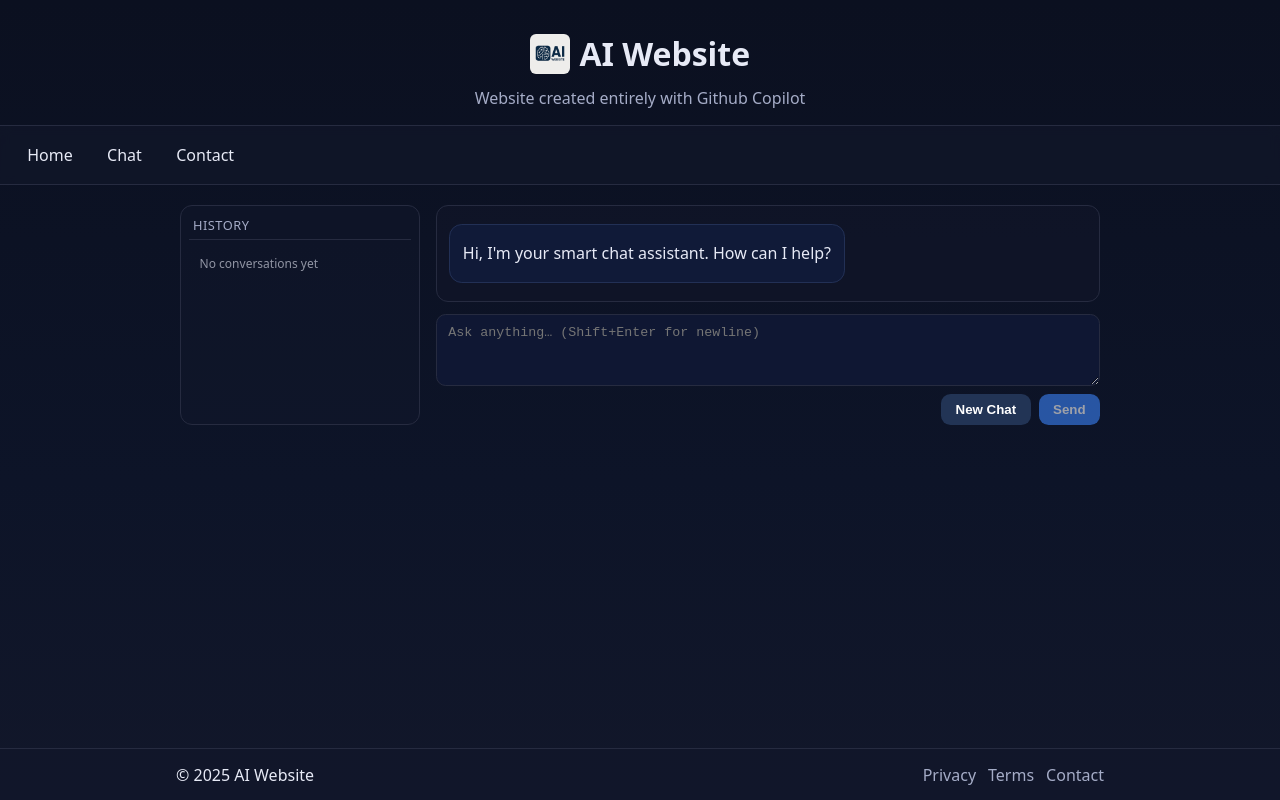
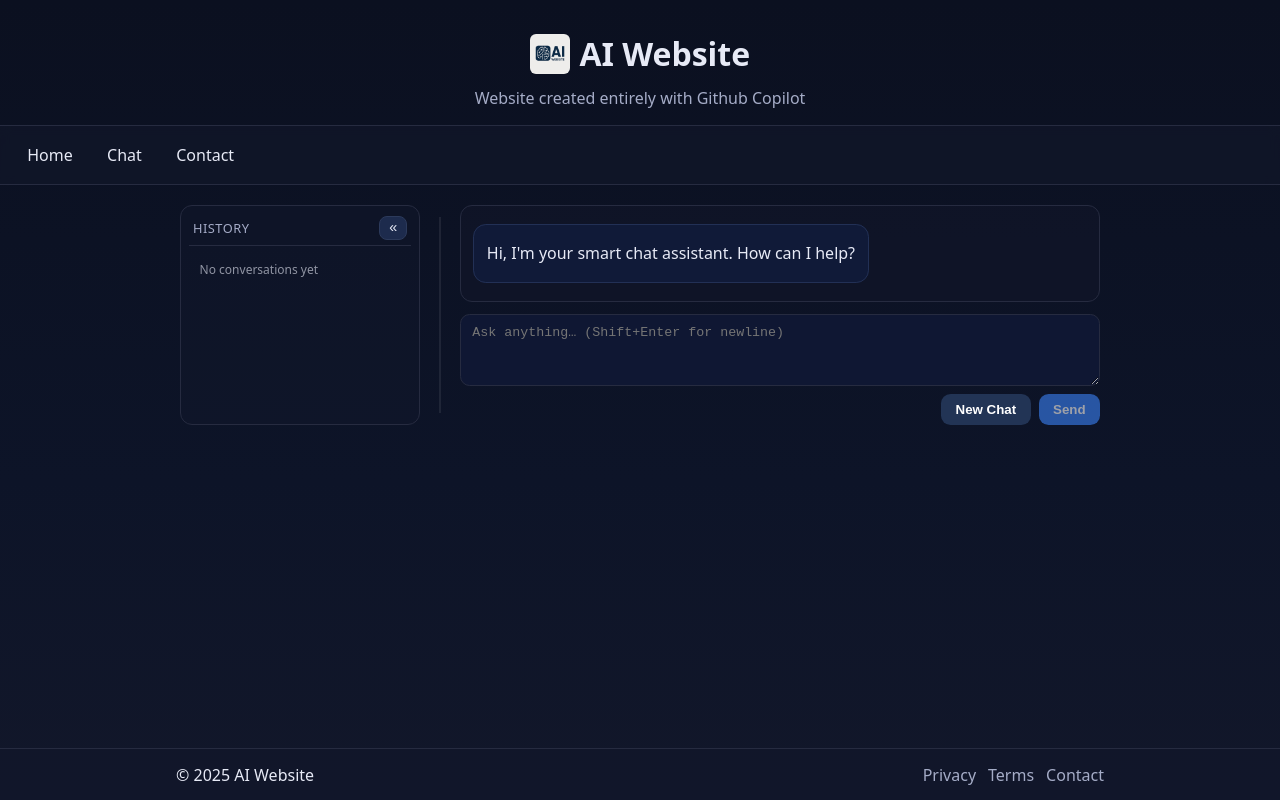
Before and after one commit to codeboarder/AIWebsite, a React (Vite) app: page /chat in a window 1280 px wide. Built offline with nearby package versions, Linux system fonts and the light colour scheme.

Commit message:
Implement sidebar resizing and collapse functionality; update styles for minimized state

```diff
--- a/src/pages/Chat.jsx
+++ b/src/pages/Chat.jsx
@@ -33,6 +33,8 @@ function assistantReply(userText) {
 export default function Chat() {
   const STORAGE_KEY_SINGLE = 'chat_history_v1' // legacy single conversation
   const SESSIONS_KEY = 'chat_sessions_v1'
+  const SIDEBAR_W_KEY = 'chat_sidebar_w_v1'
+  const SIDEBAR_COLLAPSED_KEY = 'chat_sidebar_collapsed_v1'
   const DEBUG = import.meta.env.VITE_CHAT_DEBUG === '1'
   // Helper to safely parse stored history
   function loadStored(reasonCtx) {
@@ -116,10 +118,63 @@ export default function Chat() {
   const endRef = useRef(null)
   const typingTimerRef = useRef(null)
   const abortRef = useRef(null)
+  // Sidebar sizing & collapse
+  const [sidebarWidth, setSidebarWidth] = useState(() => {
+    try {
+      const v = Number(localStorage.getItem(SIDEBAR_W_KEY))
+      if (!Number.isNaN(v) && v >= 160 && v <= 480) return v
+    } catch(_){}
+    return 240
+  })
+  const [sidebarCollapsed, setSidebarCollapsed] = useState(() => {
+    try { return localStorage.getItem(SIDEBAR_COLLAPSED_KEY) === '1' } catch(_) { return false }
+  })
+  const isDraggingRef = useRef(false)
+  const dragStartXRef = useRef(0)
+  const dragStartWRef = useRef(0)
 
   useEffect(() => {
     endRef.current?.scrollIntoView({ behavior: 'smooth' })
   }, [messages])
+
+  // Persist sidebar preferences
+  useEffect(() => {
+    try { localStorage.setItem(SIDEBAR_W_KEY, String(sidebarWidth)) } catch(_){}
+  }, [sidebarWidth])
+  useEffect(() => {
+    try { localStorage.setItem(SIDEBAR_COLLAPSED_KEY, sidebarCollapsed ? '1' : '0') } catch(_){}
+  }, [sidebarCollapsed])
+
+  // Handle drag resize listeners
+  useEffect(() => {
+    const onMove = (e) => {
+      if (!isDraggingRef.current) return
+      const clientX = e.touches ? e.touches[0].clientX : e.clientX
+      const dx = clientX - dragStartXRef.current
+      const next = Math.min(480, Math.max(160, dragStartWRef.current + dx))
+      setSidebarWidth(next)
+    }
+    const onUp = () => { isDraggingRef.current = false }
+    window.addEventListener('mousemove', onMove)
+    window.addEventListener('mouseup', onUp)
+    window.addEventListener('touchmove', onMove)
+    window.addEventListener('touchend', onUp)
+    return () => {
+      window.removeEventListener('mousemove', onMove)
+      window.removeEventListener('mouseup', onUp)
+      window.removeEventListener('touchmove', onMove)
+      window.removeEventListener('touchend', onUp)
+    }
+  }, [])
+
+  const onResizeStart = (e) => {
+    // If minimized, expand first so dragging adjusts width immediately
+    if (sidebarCollapsed) setSidebarCollapsed(false)
+    isDraggingRef.current = true
+    dragStartXRef.current = e.touches ? e.touches[0].clientX : e.clientX
+    dragStartWRef.current = sidebarWidth
+  }
+  const toggleSidebar = () => setSidebarCollapsed(v => !v)
 
   // Secondary rehydration pass (in case storage availability or HMR reset state)
   useEffect(() => {
@@ -252,9 +307,16 @@ export default function Chat() {
   return (
     <div className="content">
       <div className="chat chat-with-sidebar">
-        <aside className="chat-sessions" aria-label="Chat history">
+        <aside
+          className={"chat-sessions" + (sidebarCollapsed ? ' collapsed' : '')}
+          aria-label="Chat history"
+          style={sidebarCollapsed ? undefined : { width: `${sidebarWidth}px` }}
+        >
           <div className="sessions-header">
             <span>History</span>
+            <button type="button" className="mini" onClick={toggleSidebar} title={sidebarCollapsed ? 'Expand' : 'Collapse'}>
+              {sidebarCollapsed ? '»' : '«'}
+            </button>
           </div>
           <ul className="sessions-list">
             {(() => {
@@ -276,6 +338,7 @@ export default function Chat() {
             })()}
           </ul>
         </aside>
+        <div className="chat-resizer" onMouseDown={onResizeStart} onTouchStart={onResizeStart} aria-hidden="true" />
         <div className="chat-main">
         {/* Removed status bar; typing indicator will appear inline below */}
         <div className="chat-window" aria-live="polite">
--- a/src/styles.css
+++ b/src/styles.css
@@ -155,6 +155,40 @@ body {
   padding: .6rem .5rem .7rem;
   max-height: 72vh;
 }
+.chat-sessions.collapsed {
+  /* Minimized rail rather than fully hidden */
+  width: 56px !important;
+  padding: .4rem;
+  border-width: 1px;
+  overflow: hidden;
+}
+/* Hide heavy content in minimized state but keep an affordance to expand */
+.chat-sessions.collapsed .sessions-header {
+  justify-content: center;
+  border-bottom: none;
+  margin-bottom: 0;
+}
+.chat-sessions.collapsed .sessions-header span { display: none; }
+.chat-sessions.collapsed .sessions-list { display: none; }
+.chat-resizer {
+  width: 8px;
+  cursor: col-resize;
+  flex-shrink: 0;
+  align-self: stretch;
+  background: transparent;
+  border-radius: 4px;
+  position: relative;
+}
+.chat-resizer::before {
+  content: '';
+  position: absolute;
+  top: 12px;
+  bottom: 12px;
+  left: 3px;
+  right: 3px;
+  border-left: 2px solid rgba(255,255,255,0.08);
+}
+.chat-resizer:hover::before { border-left-color: rgba(255,255,255,0.16); }
 .sessions-header {
   display: flex;
   align-items: center;
@@ -234,10 +268,11 @@ body {
 
 @media (max-width: 880px) {
   .chat-with-sidebar { flex-direction: column; }
-  .chat-sessions { flex-direction: row; width: auto; max-height: none; overflow-x: auto; }
+  .chat-sessions { flex-direction: row; width: auto !important; max-height: none; overflow-x: auto; }
   .sessions-list { flex-direction: row; overflow-x: auto; flex: none; }
   .sessions-list li { min-width: 160px; }
   .session-row { padding: .45rem .6rem; }
+  .chat-resizer { display: none; }
 }
 
 /* Typing indicator */
```
